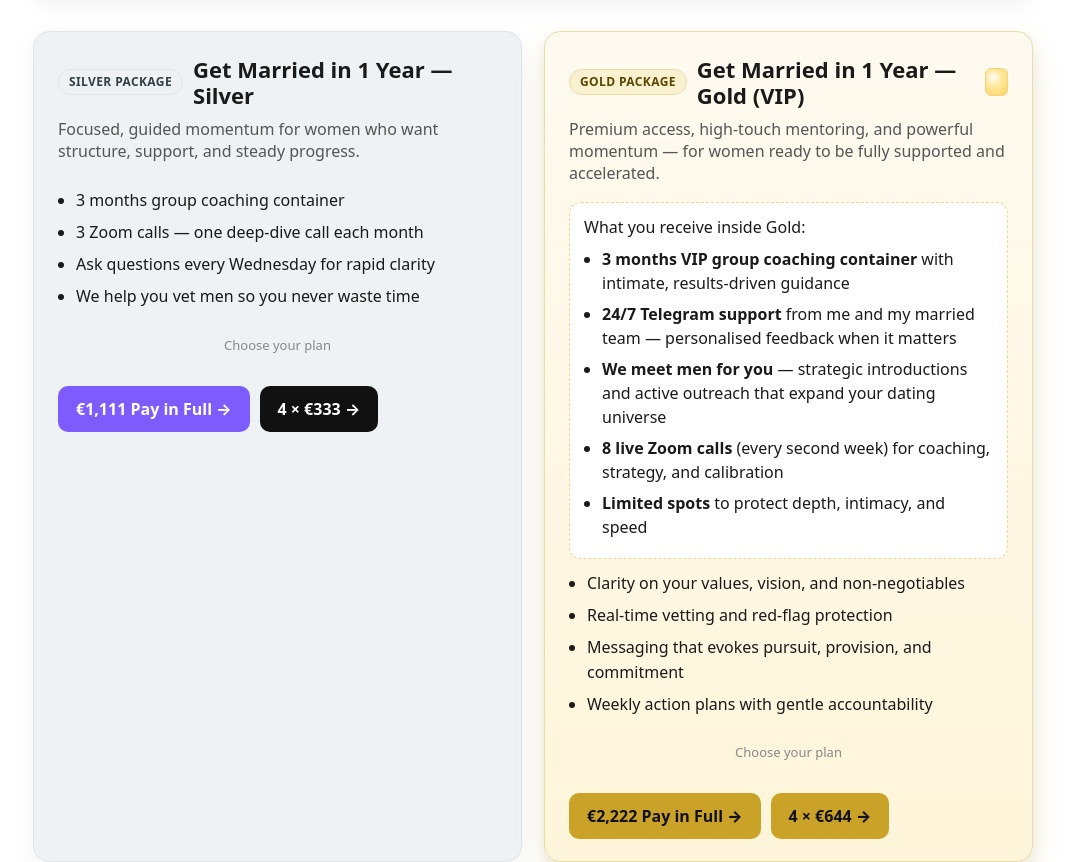
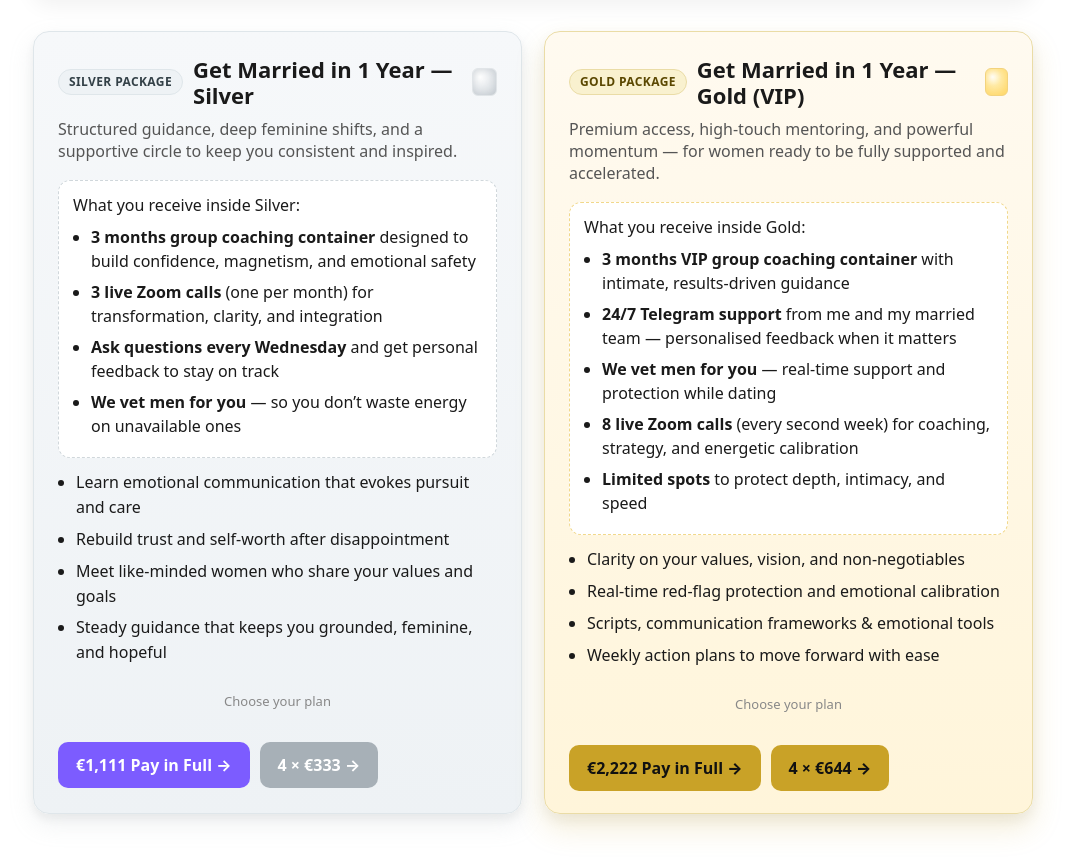
Before and after one commit to mrumenov-cyber/NotReadyToDate, a plain HTML site: page index.html in a window 1280 px wide. Shown: the part 833-1695 px from the top of the page, without its empty margins (107-1180 px from the left). Drawn offline with Linux system fonts and the light colour scheme.

Commit message:
Update index.html

```diff
--- a/index.html
+++ b/index.html
@@ -12,6 +12,7 @@
       --gold-edge:#eadca6;
 
       --silver:#a7b0b7;
+      --silver-deep:#8b949c;
       --silver-soft:#eef2f5;
       --silver-edge:#dfe6ea;
 
@@ -81,27 +82,43 @@
     }
     .btn:hover{background:#6848e8}
     .btn:active{transform:translateY(1px)}
-    .btn.alt{background:#111}
+    .btn.alt{background:#111;color:#fff}
+    .btn.silver-alt{background:var(--silver);color:#fff}
+    .btn.silver-alt:hover{background:var(--silver-deep)}
     .divider{text-align:center;margin:8px 0 14px;color:#888;font-size:13px}
 
     /* Silver / Gold accent skins */
-    .card.silver{background:var(--silver-soft);border-color:var(--silver-edge)}
+    .card.silver{
+      background:linear-gradient(180deg,#f6f8fa 0%, #eef2f5 100%);
+      border:1px solid var(--silver-edge);
+      box-shadow:0 10px 24px rgba(167,176,183,.18), 0 5px 10px rgba(0,0,0,.05);
+    }
     .card.gold{
       background:linear-gradient(180deg,#fffaf0 0%, #fff5da 100%);
       border:1px solid var(--gold-edge);
       position:relative;
       box-shadow:0 14px 30px rgba(201,162,39,.18), 0 6px 14px rgba(0,0,0,.06);
     }
-    .card.gold .title-wrap{
+    .card.gold .title-wrap,
+    .card.silver .title-wrap{
       display:flex;align-items:center;gap:10px;justify-content:space-between
     }
+    .card.gold .crown,
+    .card.silver .crown{
+      width:28px;height:28px;border-radius:6px;border:1px solid #ddd;
+    }
     .card.gold .crown{
-      width:28px;height:28px;border-radius:6px;background:radial-gradient(circle at 30% 30%, #fff 0%, #ffeaa5 40%, #ffd86b 100%);
-      border:1px solid #f3d37d;box-shadow:inset 0 0 8px rgba(255,215,100,.6);
+      background:radial-gradient(circle at 30% 30%, #fff 0%, #ffeaa5 40%, #ffd86b 100%);
+      border-color:#f3d37d;box-shadow:inset 0 0 8px rgba(255,215,100,.6);
     }
-    .gold-why{
-      background:#fff; border:1px dashed #f1d88a; border-radius:12px; padding:12px 14px; line-height:1.5
+    .card.silver .crown{
+      background:radial-gradient(circle at 30% 30%, #fff 0%, #e8ebee 45%, #cfd5da 100%);
+      border-color:#e1e5e8;box-shadow:inset 0 0 8px rgba(167,176,183,.4);
     }
+    .why-box{
+      background:#fff;border:1px dashed #d0d7db;border-radius:12px;padding:12px 14px;line-height:1.5
+    }
+    .gold-why{border-color:#f1d88a;}
     .card.gold .btn{background:var(--gold);color:#111;font-weight:800}
     .card.gold .btn:hover{background:var(--gold-deep);color:#111}
 
@@ -146,22 +163,36 @@
   <section class="tiers" id="cta-live">
     <!-- SILVER -->
     <div class="card silver">
-      <h2><span class="badge silver">SILVER PACKAGE</span> Get Married in 1 Year — Silver</h2>
-      <div class="subtitle">Focused, guided momentum for women who want structure, support, and steady progress.</div>
+      <div class="title-wrap">
+        <h2><span class="badge silver">SILVER PACKAGE</span> Get Married in 1 Year — Silver</h2>
+        <div class="crown" aria-hidden="true"></div>
+      </div>
+      <div class="subtitle">Structured guidance, deep feminine shifts, and a supportive circle to keep you consistent and inspired.</div>
+
       <div class="features">
-        <ul>
-          <li>3 months group coaching container</li>
-          <li>3 Zoom calls — one deep-dive call each month</li>
-          <li>Ask questions every Wednesday for rapid clarity</li>
-          <li>We help you vet men so you never waste time</li>
+        <div class="why-box">
+          What you receive inside Silver:
+          <ul style="margin:8px 0 0 18px">
+            <li><strong>3 months group coaching container</strong> designed to build confidence, magnetism, and emotional safety</li>
+            <li><strong>3 live Zoom calls</strong> (one per month) for transformation, clarity, and integration</li>
+            <li><strong>Ask questions every Wednesday</strong> and get personal feedback to stay on track</li>
+            <li><strong>We vet men for you</strong> — so you don’t waste energy on unavailable ones</li>
+          </ul>
+        </div>
+        <ul style="margin:12px 0 0 18px">
+          <li>Learn emotional communication that evokes pursuit and care</li>
+          <li>Rebuild trust and self-worth after disappointment</li>
+          <li>Meet like-minded women who share your values and goals</li>
+          <li>Steady guidance that keeps you grounded, feminine, and hopeful</li>
         </ul>
       </div>
+
       <div class="divider">Choose your plan</div>
       <div class="cta-row">
         <a class="btn" href="https://stan.store/feminine_dating/p/get-married-in-1-year-silver" target="_blank" rel="noopener">
           €1,111 Pay in Full →
         </a>
-        <a class="btn alt" href="https://stan.store/feminine_dating/p/get-married-in-1-year-silver--in-4-instalments" target="_blank" rel="noopener">
+        <a class="btn silver-alt" href="https://stan.store/feminine_dating/p/get-married-in-1-year-silver--in-4-instalments" target="_blank" rel="noopener">
           4 × €333 →
         </a>
       </div>
@@ -176,21 +207,21 @@
       <div class="subtitle">Premium access, high-touch mentoring, and powerful momentum — for women ready to be fully supported and accelerated.</div>
 
       <div class="features">
-        <div class="gold-why">
+        <div class="why-box gold-why">
           What you receive inside Gold:
           <ul style="margin:8px 0 0 18px">
             <li><strong>3 months VIP group coaching container</strong> with intimate, results-driven guidance</li>
             <li><strong>24/7 Telegram support</strong> from me and my married team — personalised feedback when it matters</li>
-            <li><strong>We meet men for you</strong> — strategic introductions and active outreach that expand your dating universe</li>
-            <li><strong>8 live Zoom calls</strong> (every second week) for coaching, strategy, and calibration</li>
+            <li><strong>We vet men for you</strong> — real-time support and protection while dating</li>
+            <li><strong>8 live Zoom calls</strong> (every second week) for coaching, strategy, and energetic calibration</li>
             <li><strong>Limited spots</strong> to protect depth, intimacy, and speed</li>
           </ul>
         </div>
         <ul style="margin:12px 0 0 18px">
           <li>Clarity on your values, vision, and non-negotiables</li>
-          <li>Real-time vetting and red-flag protection</li>
-          <li>Messaging that evokes pursuit, provision, and commitment</li>
-          <li>Weekly action plans with gentle accountability</li>
+          <li>Real-time red-flag protection and emotional calibration</li>
+          <li>Scripts, communication frameworks & emotional tools</li>
+          <li>Weekly action plans to move forward with ease</li>
         </ul>
       </div>
 
@@ -221,18 +252,14 @@
 
   <script src="https://player.vimeo.com/api/player.js"></script>
   <script>
-  // HARD-CODED ISO EXPIRY (Europe/Berlin – CET). Join until 01.11.2025 23:59:59.
   const EXPIRY_ISO = '2025-11-01T23:59:59+01:00';
   const expiryTs = new Date(EXPIRY_ISO).getTime();
-
   const $count = document.getElementById('countdown');
   const $overlay = document.getElementById('expired-overlay');
   const $ctaLive = document.getElementById('cta-live');
   const $iframe = document.getElementById('vimeo-iframe');
-
   let player;
   try { player = new Vimeo.Player($iframe); } catch(e){}
-
   function pad(n){ return String(n).padStart(2,'0'); }
   function formatRemaining(ms){
     if(ms <= 0) return '00:00:00';
@@ -243,7 +270,6 @@
     const sec = s%60;
     return (d>0? d + 'd ' : '') + pad(h)+':'+pad(m)+':'+pad(sec);
   }
-
   function update(){
     const remaining = expiryTs - Date.now();
     const expired = remaining <= 0;
@@ -251,14 +277,11 @@
       $count.textContent = 'Expired';
       $overlay.style.display = 'flex';
       $ctaLive.style.display = 'none';
-      if(player){
-        player.pause().catch(()=>{}).finally(()=>{ if(player.unload) player.unload(); });
-      }
+      if(player){ player.pause().catch(()=>{}).finally(()=>{ if(player.unload) player.unload(); }); }
     } else {
       $count.textContent = formatRemaining(remaining);
     }
   }
-
   update();
   setInterval(update, 1000);
   </script>
```
